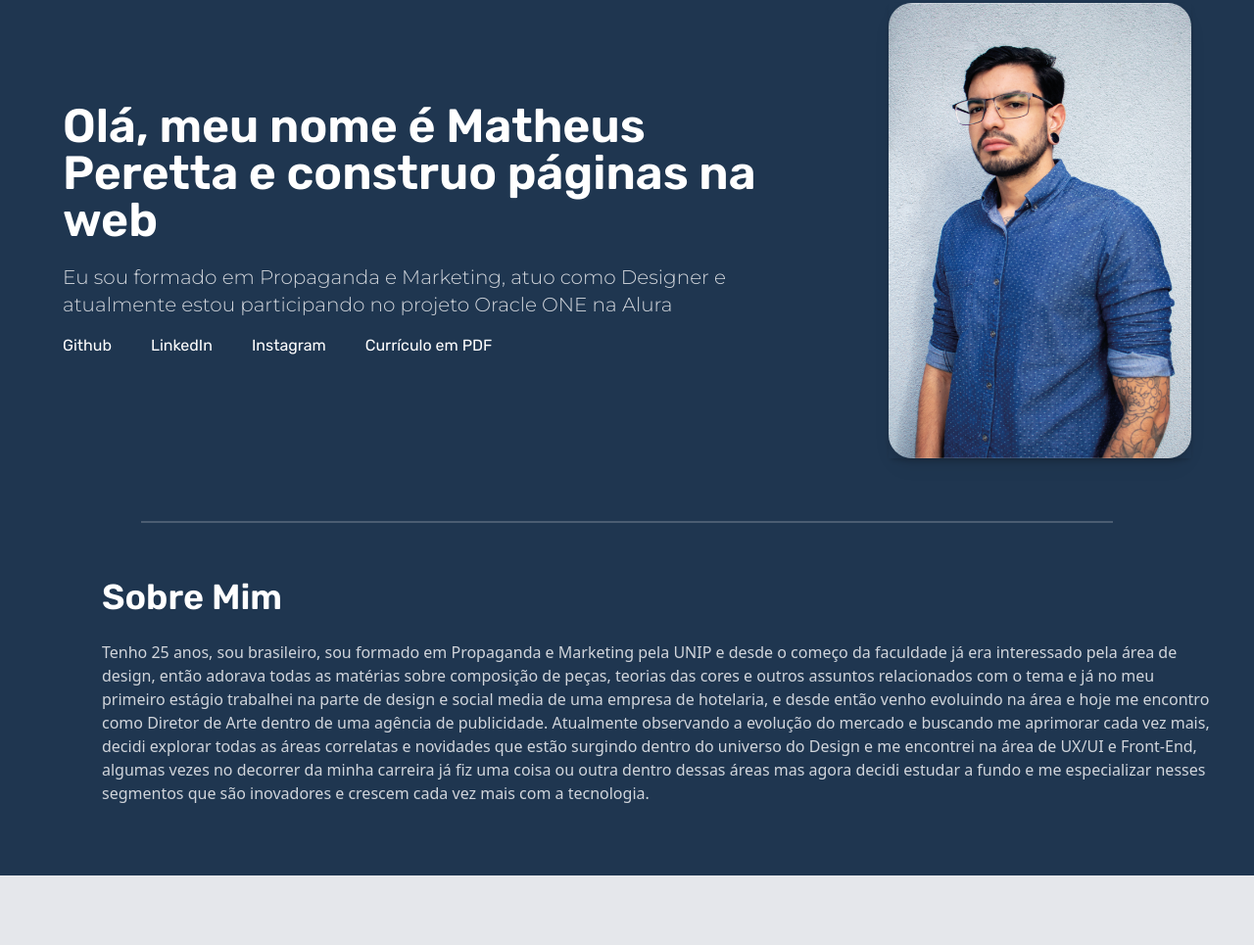
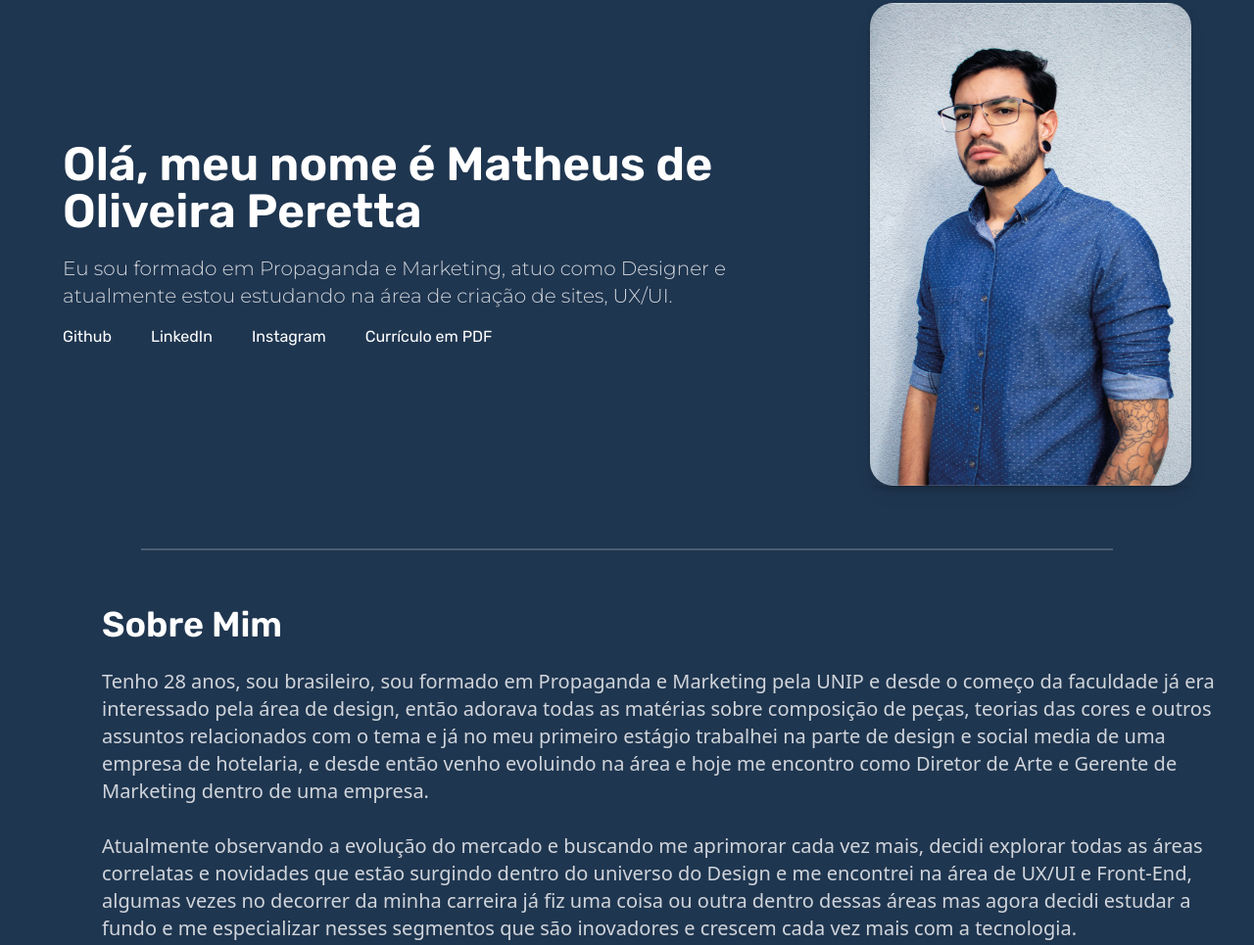
Before and after one commit to MatheusPeretta/_SitePortfolio_Challenge, a website: page index.html in a window 1280 px wide. Shown: the part 153-1118 px from the top of the page at 98% size. Drawn offline with Linux system fonts and the light colour scheme.

Commit message:
Curriculo e portfolio atualizado

```diff
--- a/index.html
+++ b/index.html
@@ -32,14 +32,14 @@
         <div class="bg-azul">
             <section id="sobre" class="p-16 mt-2 mx-auto max-w-screen-xl flex justify-center items-center">
                 <div class="mr-20">
-                    <h2 class="font-bold text-5xl text-white mb-5 font-Rubik">Olá, meu nome é Matheus Peretta e construo páginas na web</h2>
-                    <p class="font-normal text-xl text-gray-300 mb-4 font-Mont">Eu sou formado em Propaganda e Marketing, atuo como Designer e atualmente estou participando no projeto Oracle ONE na Alura</p>
+                    <h2 class="font-bold text-5xl text-white mb-5 font-Rubik">Olá, meu nome é Matheus de Oliveira Peretta</h2>
+                    <p class="font-normal text-xl text-gray-300 mb-4 font-Mont">Eu sou formado em Propaganda e Marketing, atuo como Designer e atualmente estou estudando na área de criação de sites, UX/UI.</p>
                     <nav>
                         <ul class="flex gap-10 text-white font-Rubik">
                             <li class="hover:scale-110 transition-all"><a href="https://github.com/MatheusPeretta" target="_blank">Github</a></li>
                             <li class="hover:scale-110 transition-all"><a href="https://www.linkedin.com/in/matheus-peretta/" target="_blank">LinkedIn</a></li>
                             <li class="hover:scale-110 transition-all"><a href="https://www.instagram.com/matheussperetta/?__coig_restricted=1" target="_blank">Instagram</a></li>
-                            <li class="hover:scale-110 transition-all"><a href="docs/Matheus_Peretta_CV.pdf" target="_blank">Currículo em PDF</a></li>
+                            <li class="hover:scale-110 transition-all"><a href="docs/Matheus_Peretta-CV_2026.pdf" target="_blank">Currículo em PDF</a></li>
                         </ul>
                     </nav>
                 </div>
@@ -52,7 +52,7 @@
 
                 <section class="px-6 mt-10 mx-auto max-w-screen-xl mb-14">
                     <h2 class="text-4xl font-bold mb-6 font-Rubik text-white">Sobre Mim</h2>
-                    <p class="text-gray-300">Tenho 25 anos, sou brasileiro, sou formado em Propaganda e Marketing pela UNIP e desde o começo da faculdade já era interessado pela área de design, então adorava todas as matérias sobre composição de peças, teorias das cores e outros assuntos relacionados com o tema e já no meu primeiro estágio trabalhei na parte de design e social media de uma empresa de hotelaria, e desde então venho evoluindo na área e hoje me encontro como Diretor de Arte dentro de uma agência de publicidade. Atualmente observando a evolução do mercado e buscando me aprimorar cada vez mais, decidi explorar todas as áreas correlatas e novidades que estão surgindo dentro do universo do Design e me encontrei na área de UX/UI e Front-End, algumas vezes no decorrer da minha carreira já fiz uma coisa ou outra dentro dessas áreas mas agora decidi estudar a fundo e me especializar nesses segmentos que são inovadores e crescem cada vez mais com a tecnologia.</p>
+                    <p class="text-gray-300 text-xl max-lg:text-base">Tenho 28 anos, sou brasileiro, sou formado em Propaganda e Marketing pela UNIP e desde o começo da faculdade já era interessado pela área de design, então adorava todas as matérias sobre composição de peças, teorias das cores e outros assuntos relacionados com o tema e já no meu primeiro estágio trabalhei na parte de design e social media de uma empresa de hotelaria, e desde então venho evoluindo na área e hoje me encontro como Diretor de Arte e Gerente de Marketing dentro de uma empresa. <br><br>Atualmente observando a evolução do mercado e buscando me aprimorar cada vez mais, decidi explorar todas as áreas correlatas e novidades que estão surgindo dentro do universo do Design e me encontrei na área de UX/UI e Front-End, algumas vezes no decorrer da minha carreira já fiz uma coisa ou outra dentro dessas áreas mas agora decidi estudar a fundo e me especializar nesses segmentos que são inovadores e crescem cada vez mais com a tecnologia.</p>
                 </section>
             </div>
 
```
Also changed, not shown: img/MATHEUS_01-01-Matheus.png (added), 2 other files.
